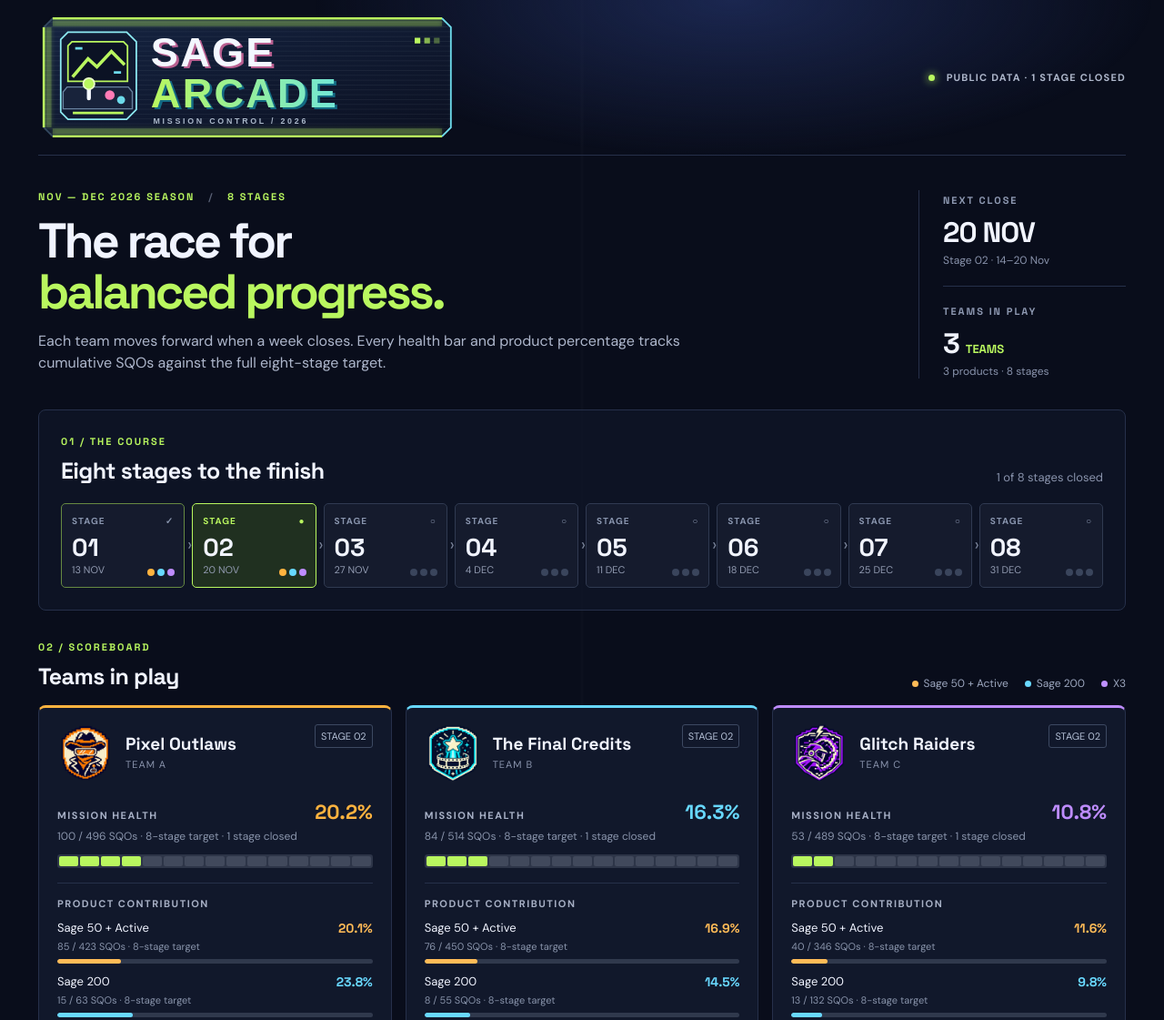
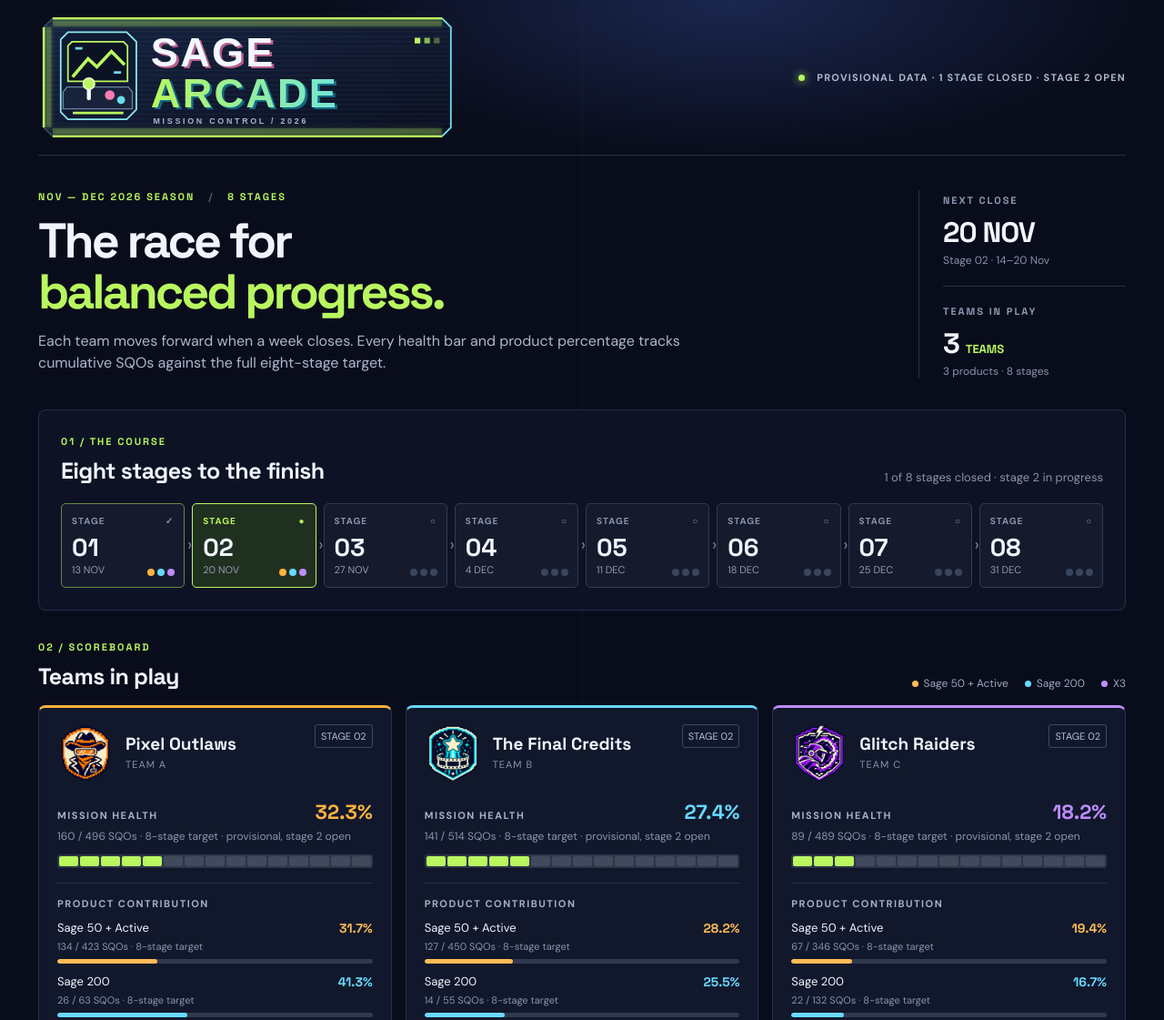
Before and after one commit to dacatriman/sage-arcade-public, a plain HTML site: page index.html in a window 1280 px wide. Shown: the top 1121 px of the page at 91% size. Drawn offline with Linux system fonts and the light colour scheme.

Commit message:
Publish provisional Arcade stage two progress

```diff
--- a/assets/data.js
+++ b/assets/data.js
@@ -1,16 +1,17 @@
 window.ARCADE_SCORES = {
   "closedStage": 1,
+  "provisional": true,
   "testData": false,
-  "updatedAt": "2026-11-16T10:42:31+01:00",
+  "updatedAt": "2026-11-21T19:06:13+01:00",
   "teams": {
     "A": {
       "products": {
         "Sage 50 + Active": {
-          "actual": 85.0,
+          "actual": 134.0,
           "target": 423.0
         },
         "Sage 200": {
-          "actual": 15.0,
+          "actual": 26.0,
           "target": 63.0
         },
         "X3": {
@@ -22,11 +23,11 @@ window.ARCADE_SCORES = {
     "B": {
       "products": {
         "Sage 50 + Active": {
-          "actual": 76.0,
+          "actual": 127.0,
           "target": 450.0
         },
         "Sage 200": {
-          "actual": 8.0,
+          "actual": 14.0,
           "target": 55.0
         },
         "X3": {
@@ -38,11 +39,11 @@ window.ARCADE_SCORES = {
     "C": {
       "products": {
         "Sage 50 + Active": {
-          "actual": 40.0,
+          "actual": 67.0,
           "target": 346.0
         },
         "Sage 200": {
-          "actual": 13.0,
+          "actual": 22.0,
           "target": 132.0
         },
         "X3": {
--- a/assets/mission-control.js
+++ b/assets/mission-control.js
@@ -24,6 +24,9 @@
   const count = value => new Intl.NumberFormat('en-GB', { maximumFractionDigits: 2 }).format(number(value));
   const closed = Math.max(0, Math.min(8, Number.isInteger(scores?.closedStage) ? scores.closedStage : 0));
   const closedLabel = `${closed} ${closed === 1 ? 'stage' : 'stages'} closed`;
+  const provisional = !!scores?.provisional;
+  const activeStage = Math.min(closed + 1, 8);
+  const progressLabel = provisional ? `provisional, stage ${activeStage} open` : closedLabel;
 
   function productScore(teamId, product) {
     const row = scores?.teams?.[teamId]?.products?.[product];
@@ -53,7 +56,7 @@
       const date = new Date(`${week.date}T12:00:00`).toLocaleDateString('en-GB', { day: 'numeric', month: 'short' }).toUpperCase();
       return `<div class="stage ${done ? 'done' : ''} ${active && !done ? 'active' : ''}"><div class="stage-top"><span>STAGE</span><span>${done ? '✓' : active ? '●' : '○'}</span></div><div class="stage-num">${String(week.number).padStart(2, '0')}</div><div class="stage-date">${date}</div><div class="stage-icons">${teams.map(team => `<i style="background:${done || active ? team.color : '#3a455c'}"></i>`).join('')}</div></div>`;
     }).join('');
-    $('#stage-note').textContent = closed ? `${closed} of 8 stages closed` : 'Stage 1 in progress · closes 13 November';
+    $('#stage-note').textContent = closed ? `${closed} of 8 stages closed${provisional ? ` · stage ${activeStage} in progress` : ''}` : 'Stage 1 in progress · closes 13 November';
   }
 
   function renderTeams() {
@@ -69,7 +72,7 @@
       }).join('');
       const balance = metrics(team);
       const logo = `<img src="${team.logo}" alt="" onerror="this.style.display='none';this.nextElementSibling.style.display='block'"><span style="display:none">${team.icon}</span>`;
-      return `<article class="team-card ${team.id.toLowerCase()}"><div class="team-head"><div class="team-avatar" style="color:${team.color}">${logo}</div><div><div class="team-name">${team.name}</div><div class="team-code">TEAM ${team.id}</div></div><span class="stage-tag">STAGE ${String(stage).padStart(2, '0')}</span></div><div class="life-wrap"><div class="life-line"><span class="life-label">MISSION HEALTH</span><span class="life-val" style="color:${team.color}">${percent(overall)}</span></div><div class="life-sub">${count(total.actual)} / ${count(total.target)} SQOs · 8-stage target · ${closed ? closedLabel : 'provisional, stage 1 open'}</div><div class="life-bar" aria-label="Mission health ${percent(overall)}">${chunks}</div></div><div class="team-divider"></div><div class="product-title">PRODUCT CONTRIBUTION</div>${productRows}<div class="team-bottom"><div class="balance"><small>BALANCE INDEX</small><strong class="${closed ? '' : 'muted'}">${closed ? ratioPercent(balance.balance) : '—'}</strong></div><div class="sqo"><small>OVERALL ATTAINMENT</small><strong>${percent(overall)}</strong></div></div></article>`;
+      return `<article class="team-card ${team.id.toLowerCase()}"><div class="team-head"><div class="team-avatar" style="color:${team.color}">${logo}</div><div><div class="team-name">${team.name}</div><div class="team-code">TEAM ${team.id}</div></div><span class="stage-tag">STAGE ${String(stage).padStart(2, '0')}</span></div><div class="life-wrap"><div class="life-line"><span class="life-label">MISSION HEALTH</span><span class="life-val" style="color:${team.color}">${percent(overall)}</span></div><div class="life-sub">${count(total.actual)} / ${count(total.target)} SQOs · 8-stage target · ${progressLabel}</div><div class="life-bar" aria-label="Mission health ${percent(overall)}">${chunks}</div></div><div class="team-divider"></div><div class="product-title">PRODUCT CONTRIBUTION</div>${productRows}<div class="team-bottom"><div class="balance"><small>BALANCE INDEX</small><strong class="${closed ? '' : 'muted'}">${closed ? ratioPercent(balance.balance) : '—'}</strong></div><div class="sqo"><small>OVERALL ATTAINMENT</small><strong>${percent(overall)}</strong></div></div></article>`;
     }).join('');
   }
 
@@ -92,9 +95,9 @@
     $('#next-sub').textContent = closed === 8 ? 'Season complete' : `Stage ${String(next.number).padStart(2, '0')} · ${next.period}`;
     $('#data-label').textContent = scores?.testData
       ? `TEST DATA · ${closedLabel.toUpperCase()}`
-      : closed ? `PUBLIC DATA · ${closedLabel.toUpperCase()}` : 'PROVISIONAL DATA · STAGE 1 OPEN';
+      : provisional ? `PROVISIONAL DATA · ${closedLabel.toUpperCase()} · STAGE ${activeStage} OPEN` : closed ? `PUBLIC DATA · ${closedLabel.toUpperCase()}` : 'NO DATA · NO STAGES CLOSED';
     $('#updated-label').textContent = scores?.updatedAt && !Number.isNaN(Date.parse(scores.updatedAt))
-      ? `${scores?.testData ? 'Test data · ' : closed ? '' : 'Provisional · '}Updated ${new Date(scores.updatedAt).toLocaleString('en-GB', { dateStyle: 'medium', timeStyle: 'short' })}`
+      ? `${scores?.testData ? 'Test data · ' : provisional ? 'Provisional · ' : ''}Updated ${new Date(scores.updatedAt).toLocaleString('en-GB', { dateStyle: 'medium', timeStyle: 'short' })}`
       : 'Awaiting first update';
   }
 
--- a/index.html
+++ b/index.html
@@ -32,6 +32,6 @@
     </main>
   </div>
 
-  <script src="assets/data.js?v=20261116104231"></script><script src="assets/mission-control.js?v=20261110provisional"></script>
+  <script src="assets/data.js?v=20261121190613"></script><script src="assets/mission-control.js?v=20261110provisional"></script>
 </body>
 </html>
```
Also changed, not shown: 2 other files.
